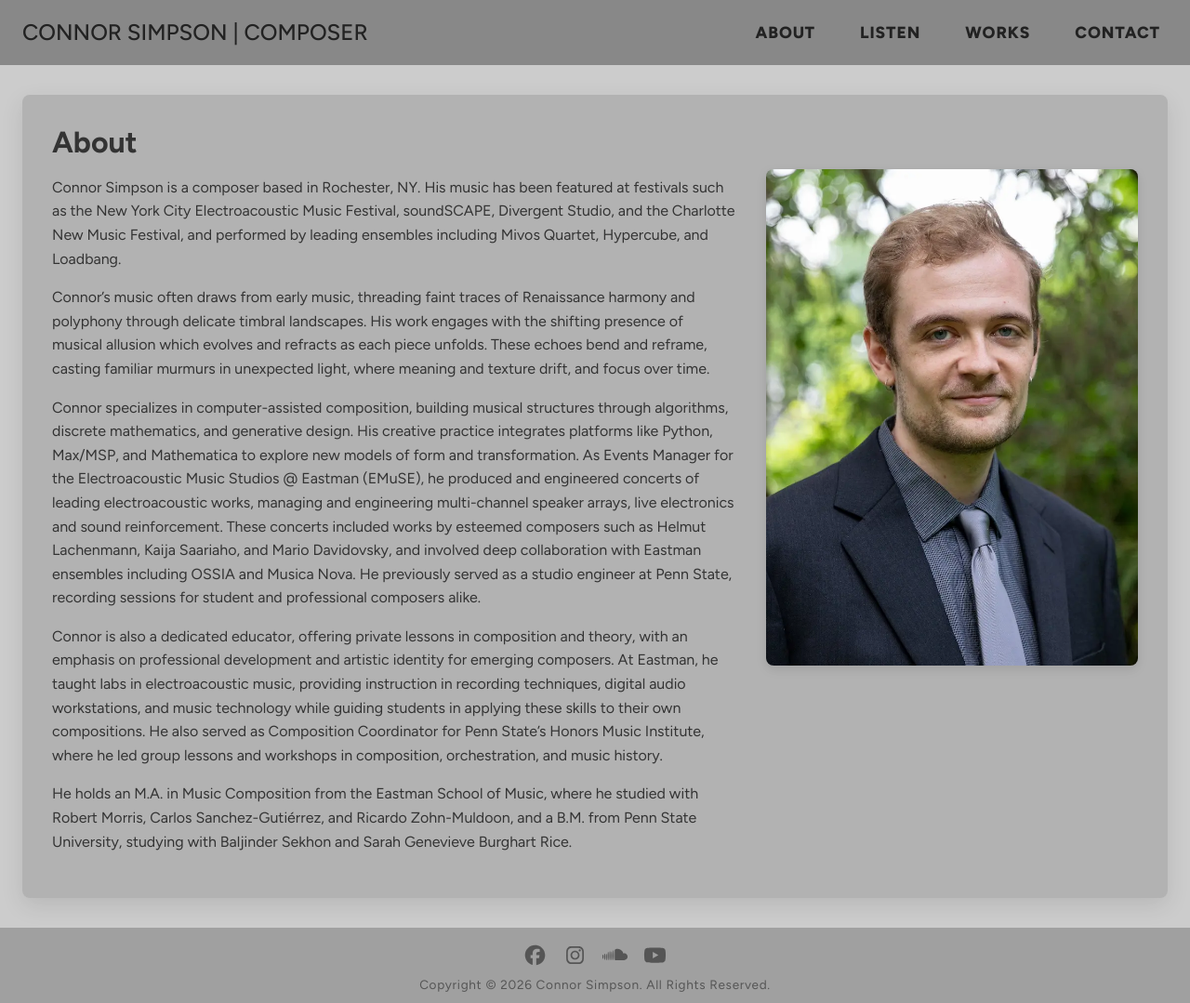
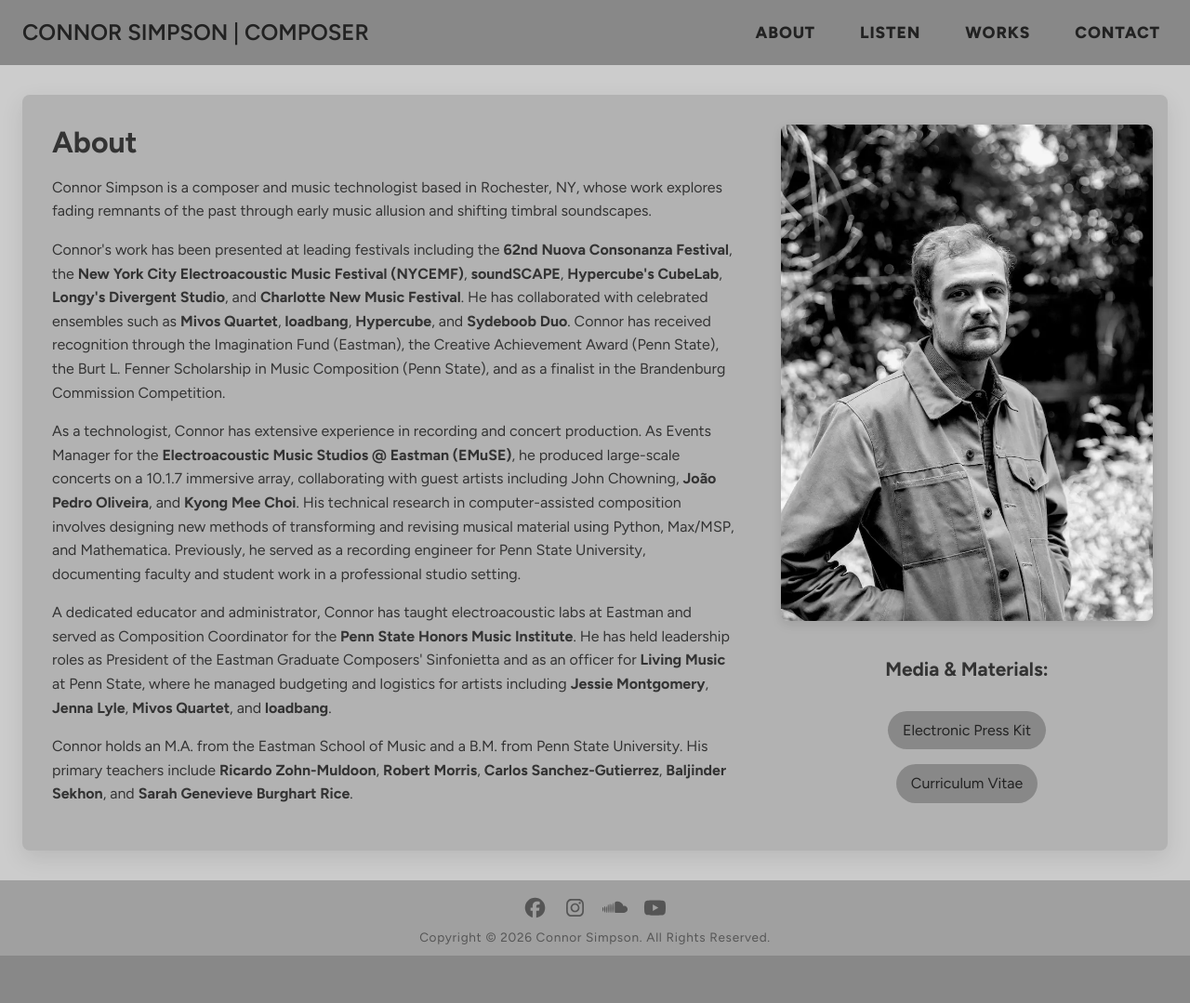
Before and after one commit to connorsimpsoncomposer/connorsimpsoncomposer.github.io, a Jekyll site: the page built from about.html, in a window 1280 px wide. Shown: the whole page at 93% size. Built offline with Jekyll 4.4.1, drawn with Linux system fonts in a browser that asks for light colours; after the commit the page ends 1028 px from its top, so only the background shows below that.

Commit message:
added press kit and cv
added press kit and cv plus updated bio and headshot

```diff
--- a/_data/bio.yml
+++ b/_data/bio.yml
@@ -1,32 +1,51 @@
 about_header: About
 paragraphs:
   - >
-    Connor Simpson is a composer based in Rochester, NY.
-    His music has been featured at festivals such as the New York City Electroacoustic Music Festival,
-    soundSCAPE, Divergent Studio, and the Charlotte New Music Festival, and performed by leading
-    ensembles including Mivos Quartet, Hypercube, and Loadbang.
+    Connor Simpson is a composer and music technologist based in Rochester, NY,
+    whose work explores fading remnants of the past through early music allusion
+    and shifting timbral soundscapes.
   - >
-    Connor’s music often draws from early music, threading faint traces of Renaissance harmony
-    and polyphony through delicate timbral landscapes. His work engages with the shifting presence of musical allusion
-    which evolves and refracts as each piece unfolds. These echoes bend and reframe, casting familiar murmurs in unexpected light,
-    where meaning and texture drift, and focus over time.
+    Connor's work has been presented at leading festivals including the
+    <a href="https://www.nuovaconsonanza.it/">62nd Nuova Consonanza Festival</a>,
+    the <a href="https://nycemf.org/">New York City Electroacoustic Music Festival (NYCEMF)</a>,
+    <a href="https://www.soundscapefestival.org/">soundSCAPE</a>,
+    <a href="https://www.hypercubemusic.org/composition-lab-1.html">Hypercube's CubeLab</a>,
+    <a href="https://longy.edu/study/divergent-studio/">Longy's Divergent Studio</a>,
+    and <a href="https://www.charlottenewmusic.org/">Charlotte New Music Festival</a>.
+    He has collaborated with celebrated ensembles such as
+    <a href="https://www.mivosquartet.com/">Mivos Quartet</a>,
+    <a href="https://www.loadbang.com/">loadbang</a>,
+    <a href="https://www.hypercubemusic.org/">Hypercube</a>, and
+    <a href="https://www.sydeboobduo.com/">Sydeboob Duo</a>.
+    Connor has received recognition through the Imagination Fund (Eastman),
+    the Creative Achievement Award (Penn State), the Burt L. Fenner Scholarship
+    in Music Composition (Penn State), and as a finalist in the
+    Brandenburg Commission Competition.
   - >
-    Connor specializes in computer-assisted composition, building musical structures through algorithms,
-    discrete mathematics, and generative design. His creative practice integrates platforms like Python,
-    Max/MSP, and Mathematica to explore new models of form and transformation. As Events Manager for the
-    Electroacoustic Music Studios @ Eastman (EMuSE), he produced and engineered concerts of leading
-    electroacoustic works, managing and engineering multi-channel speaker arrays, live electronics and
-    sound reinforcement. These concerts included works by esteemed composers such as Helmut Lachenmann,
-    Kaija Saariaho, and Mario Davidovsky, and involved deep collaboration with Eastman ensembles including
-    OSSIA and Musica Nova. He previously served as a studio engineer at Penn State, recording sessions for
-    student and professional composers alike.
+    As a technologist, Connor has extensive experience in recording and concert production.
+    As Events Manager for the <a href="https://www.esm.rochester.edu/composition/emuse/">Electroacoustic Music Studios @ Eastman (EMuSE)</a>,
+    he produced large-scale concerts on a 10.1.7 immersive array, collaborating with
+    guest artists including John Chowning, <a href="https://www.jpoliveira.com/">João Pedro Oliveira</a>,
+    and <a href="https://www.kyongmeechoi.com/">Kyong Mee Choi</a>.
+    His technical research in computer-assisted composition involves designing new methods of
+    transforming and revising musical material using Python, Max/MSP, and Mathematica.
+    Previously, he served as a recording engineer for Penn State University,
+    documenting faculty and student work in a professional studio setting.
   - >
-    Connor is also a dedicated educator, offering private lessons in composition and theory, with an emphasis
-    on professional development and artistic identity for emerging composers. At Eastman, he taught labs in electroacoustic
-    music, providing instruction in recording techniques, digital audio workstations, and music technology while guiding students
-    in applying these skills to their own compositions. He also served as Composition Coordinator for Penn
-    State’s Honors Music Institute, where he led group lessons and workshops in composition, orchestration, and music history.
+    A dedicated educator and administrator, Connor has taught electroacoustic labs
+    at Eastman and served as Composition Coordinator for the
+    <a href="https://sites.psu.edu/schoolofmusic/hmi/">Penn State Honors Music Institute</a>.
+    He has held leadership roles as President of the Eastman Graduate Composers' Sinfonietta
+    and as an officer for <a href="https://sites.psu.edu/pennstatecomposition/living-music/">Living Music</a> at Penn State,
+    where he managed budgeting and logistics for artists including
+    <a href="https://www.jessiemontgomery.com/">Jessie Montgomery</a>,
+    <a href="https://www.jennamarielyle.com/">Jenna Lyle</a>,
+    <a href="https://www.mivosquartet.com/">Mivos Quartet</a>, and
+    <a href="https://www.loadbang.com/">loadbang</a>.
   - >
-    He holds an M.A. in Music Composition from the Eastman School of Music, where he studied with
-    Robert Morris, Carlos Sanchez-Gutiérrez, and Ricardo Zohn-Muldoon, and a B.M. from Penn State University,
-    studying with Baljinder Sekhon and Sarah Genevieve Burghart Rice.
+    Connor holds an M.A. from the Eastman School of Music and a B.M. from Penn State University.
+    His primary teachers include <a href="https://ricardozohnmuldoon.com/">Ricardo Zohn-Muldoon</a>,
+    <a href="https://ecmc.rochester.edu/rdm/">Robert Morris</a>,
+    <a href="https://www.carlossg.com/">Carlos Sanchez-Gutierrez</a>,
+    <a href="https://sekhonmusic.com/">Baljinder Sekhon</a>,
+    and <a href="https://riceklang.com/">Sarah Genevieve Burghart Rice</a>.
--- a/_sass/_components.scss
+++ b/_sass/_components.scss
@@ -24,7 +24,7 @@
 
 .index-link {
   font-size: clamp(1.15rem, 4vw, 1.5rem);
-  font-weight: 500;
+  font-weight: 600;
   text-decoration: none;
   padding-right: 1rem;
   flex-shrink: 1;
--- a/_sass/pages/_about.scss
+++ b/_sass/pages/_about.scss
@@ -7,14 +7,19 @@
 .biogrid {
   display: flex;
   flex-direction: row;
+  align-items: flex-start;
+  justify-content: space-between;
+  gap: var(--gap-lg);
   margin: var(--gap);
 }
 
-.biobox-wrapper,
-.headshotbox-wrapper {
-  display: flex;
-  justify-content: center;
+.biobox-wrapper {
+  flex: 1 1 auto;
+  min-width: 0;
+  align-items: flex-start;
 }
+
+
 
 .biobox {
   padding: 1rem;
@@ -35,19 +40,32 @@
   font-weight: 400;
 }
 
+.biobox a {
+  text-decoration: none;
+  font-weight: 700;
+  color: var(--accent-surface);
+}
+
+.biobox a:hover {
+  text-decoration: underline;
+}
+
 .headshotbox-wrapper {
+  flex: 0 0 400px;
   display: flex;
-  justify-content: center;
-  align-items: flex-start; // <- prevent vertical stretch
+  flex-direction: column;
+  align-items: center;
+  justify-content: flex-start;
+  gap: var(--gap);
 }
 
 .headshotbox {
-  width: 400px;
+  width: 100%;
+  max-width: 400px;
   aspect-ratio: 3/4;
   border-radius: 8px;
   overflow: hidden;
   margin: var(--gap-sm);
-  margin-top: $gap-xxl;
   box-shadow: 0 4px 12px rgba(0, 0, 0, 0.1);
 }
 
@@ -58,14 +76,37 @@
   display: block;
 }
 
+.about-links {
+  display: flex;
+  flex-direction: column;
+  gap: var(--gap-sm);
+  align-items: center;
+  width: 100%;
+}
+
+.custom-button {
+  text-align: center;
+  display: inline-block;
+  background-color: var(--bg-dim);
+  text-decoration: none;
+  color: var(--surface);
+  border-radius: $radius-pill;
+  padding: $gap-xs $gap-sm;
+}
+
 @media (max-width: 920px) {
   .biogrid {
     flex-direction: column;
-    margin: var(--gap);
+    align-items: center;
+  }
+
+  .headshotbox-wrapper {
+    flex: 0 1 auto;
+    width: 100%;
+    max-width: 400px;
   }
 
   .headshotbox {
-    margin-top: 0;
-    margin-bottom: var(--gap);
+    width: 100%;
   }
 }
--- a/about.html
+++ b/about.html
@@ -23,6 +23,11 @@ permalink: /about/
       <div class="headshotbox">
         <img class="headshot" src="/_assets/images/headshot.webp" alt="Connor Simpson headshot" />
       </div>
+      <div class="about-links">
+        <h3>Media & Materials:</h3>
+        <a class="custom-button" href="https://drive.google.com/drive/folders/1Gjg5jV-Lx-nqDzc5CstSYt9jct1BKJP8?usp=sharing">Electronic Press Kit</a>
+        <a class="custom-button" href="https://drive.google.com/file/d/1YI8FT3uwn4iyHA5Zh9IwU2dMd9GOMDDd/view?usp=sharing">Curriculum Vitae</a>
+      </div>
     </div>
 
   </div>
```
Also changed, not shown: _assets/images/Simpson-bw-800X1000.jpg (added), _assets/images/headshot.webp.
